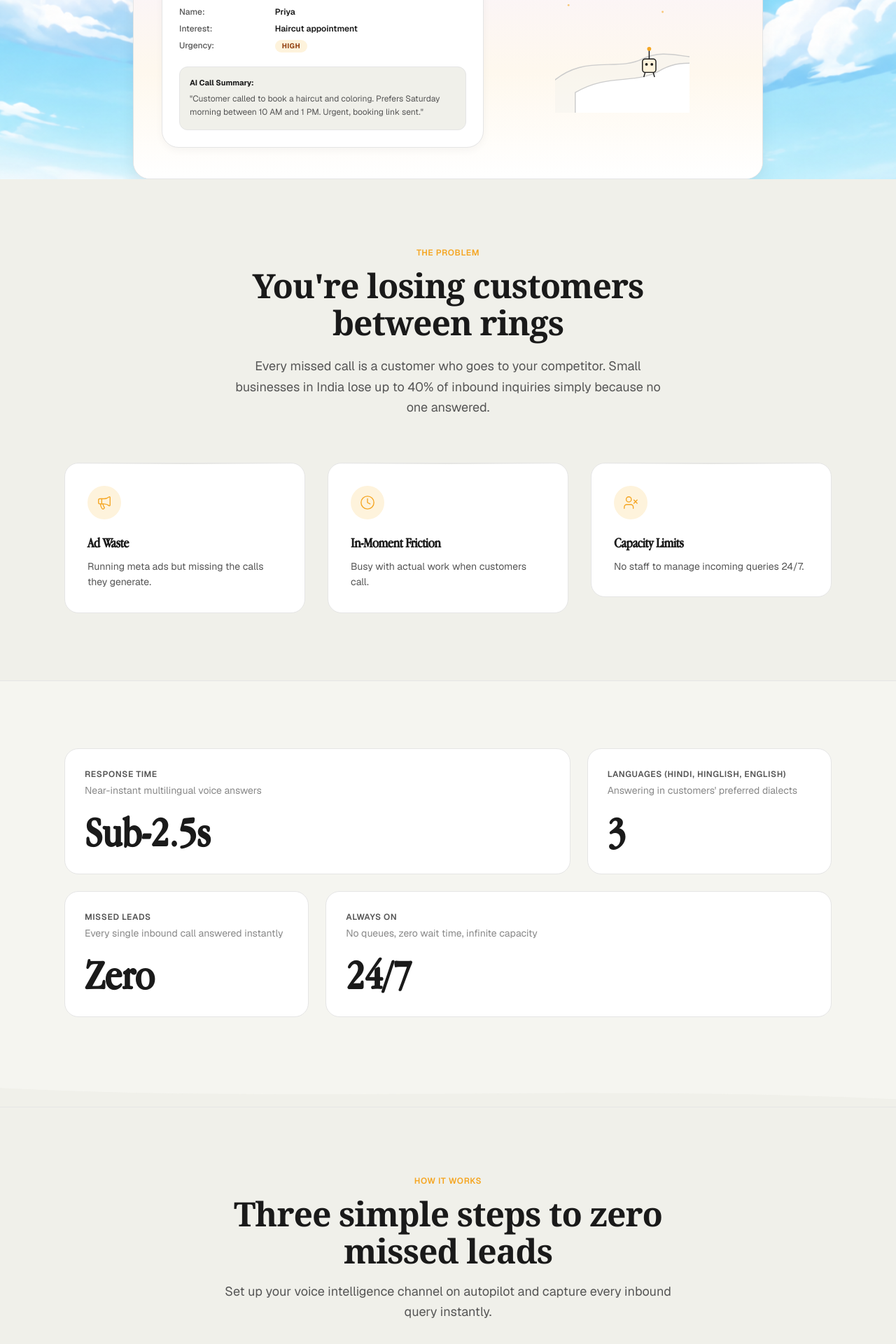
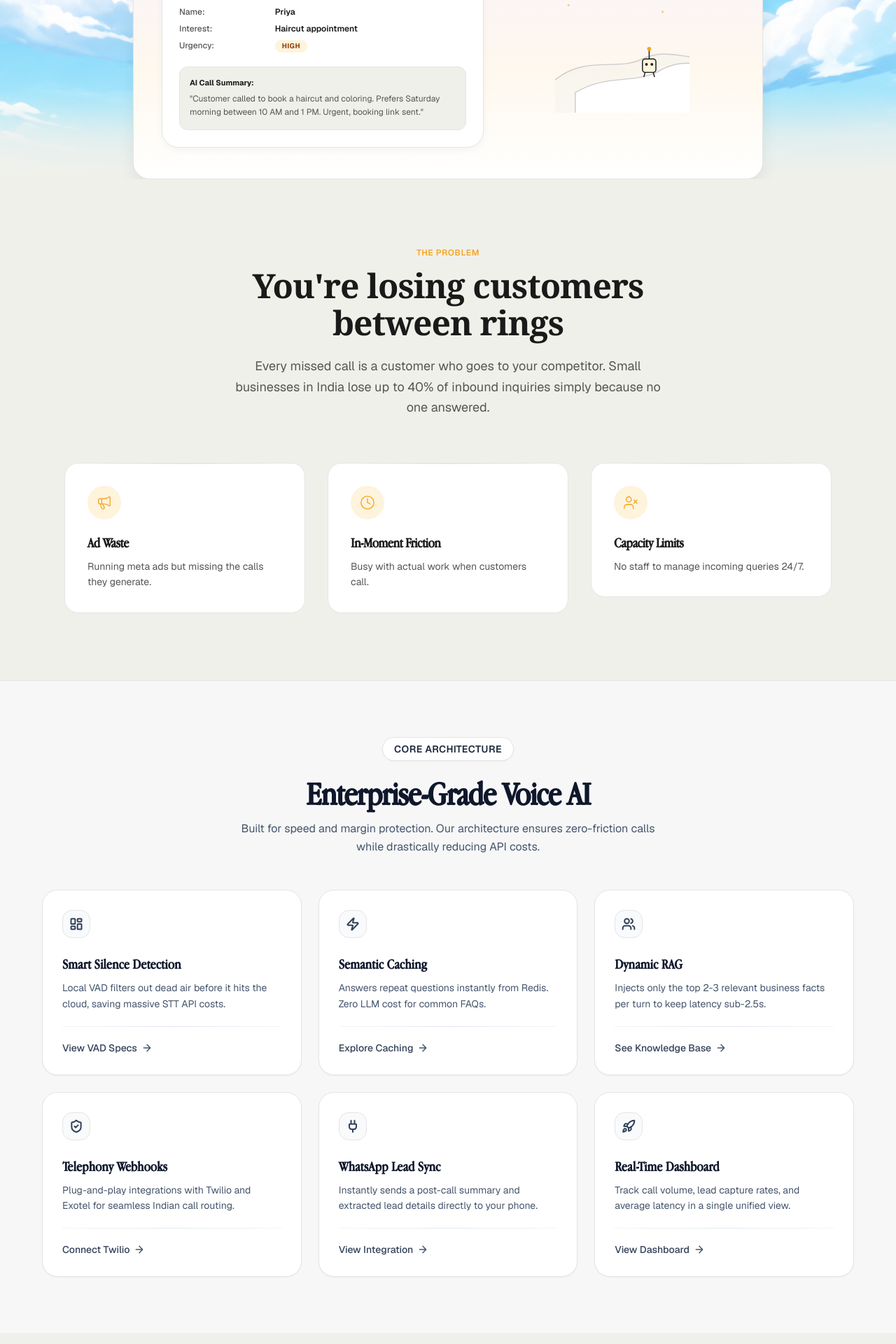
Before and after one commit to dhruvil-codes/saral-ai, a Next.js app: page / in a window 1280 px wide. Shown: the part 840-2760 px from the top of the page at 70% size. Built offline with nearby package versions, Linux system fonts and the light colour scheme.

Commit message:
Render FeatureGrid component in page.tsx

```diff
--- a/app/page.tsx
+++ b/app/page.tsx
@@ -2,7 +2,6 @@
 
 import ScrollObserver from "../components/ScrollObserver";
 import Navbar from "../components/shadcn-space/blocks/navbar-01/navbar";
-import BentoGrid from "../components/kokonutui/bento-grid";
 import {
   StepCallIllustration,
   StepAnswerIllustration,
@@ -10,6 +9,7 @@ import {
 } from "../components/LineArt";
 import ProblemFeatures from "../components/ui/problem-features";
 import { Megaphone, Clock, UserX } from "lucide-react";
+import FeatureGrid from "../components/FeatureGrid";
 import Footer from "../components/Footer";
 
 export default function Home() {
@@ -77,7 +77,7 @@ export default function Home() {
           </p>
 
           {/* Browser Mockup Card */}
-          <div className="w-full max-w-[900px] bg-[var(--color-surface)] border border-[var(--color-border)] rounded-[24px] shadow-[0_12px_24px_rgba(0,0,0,0.06)] overflow-hidden transition-all duration-300">
+          <div className="w-full max-w-[900px] bg-[var(--color-surface)] border border-[var(--color-border)] rounded-[24px] shadow-[0_12px_24px_rgba(0,0,0,0.06)] overflow-hidden transition-all duration-300 relative z-30">
             {/* Browser Chrome Header */}
             <div className="bg-[var(--color-surface-alt)] px-4 py-3 border-b border-[var(--color-border)] flex items-center">
               <div className="flex gap-1.5">
@@ -162,12 +162,15 @@ export default function Home() {
           </div>
 
         </div>
+
+        {/* Soft gradient overlay blending hero sky image into problem section */}
+        <div className="absolute inset-x-0 bottom-0 h-32 bg-gradient-to-b from-transparent via-[var(--color-surface-alt)]/70 to-[var(--color-surface-alt)] pointer-events-none z-0" />
       </section>
 
       {/* 3. Problem Section (bg: --color-surface-alt) */}
       <section id="problem" className="py-16 md:py-24 bg-[var(--color-surface-alt)] border-b border-[var(--color-border)] relative">
         <div className="max-w-[1160px] mx-auto px-4 md:px-8">
-          <div className="text-center max-w-[640px] mx-auto mb-16 reveal">
+          <div className="text-center max-w-[640px] mx-auto mb-16">
             <span className="t-label text-[var(--color-accent)] mb-3 block tracking-widest font-semibold">
               THE PROBLEM
             </span>
@@ -202,111 +205,8 @@ export default function Home() {
         </div>
       </section>
 
-      {/* 4. Stats Bar (bg: --color-bg) */}
-      <section id="stats" className="py-16 md:py-24 bg-[var(--color-bg)]">
-        <div className="max-w-[1160px] mx-auto px-4 md:px-8 reveal">
-          <BentoGrid />
-        </div>
-      </section>
-
-      {/* Wave Divider 3: Transitioning from Stats Bar (--color-bg) to How It Works (--color-surface-alt) */}
-      <div className="w-full bg-[var(--color-bg)]">
-        <svg className="w-full h-8 block" viewBox="0 0 1200 120" preserveAspectRatio="none" fill="none" xmlns="http://www.w3.org/2000/svg">
-          <path d="M0,20 C400,100 800,0 1200,80 L1200,120 L0,120 Z" fill="var(--color-surface-alt)" />
-        </svg>
-      </div>
-
-      {/* 5. How It Works Section (bg: --color-surface-alt, shares transition with Stats Bar) */}
-      <section id="how-it-works" className="py-16 md:py-24 bg-[var(--color-surface-alt)] border-t border-[var(--color-border)]">
-        <div className="max-w-[1160px] mx-auto px-4 md:px-8">
-          <div className="text-center max-w-[640px] mx-auto mb-16 reveal">
-            <span className="t-label text-[var(--color-accent)] mb-3 block">
-              How It Works
-            </span>
-            <h2 className="t-section-heading text-[var(--color-text-primary)] mb-4">
-              Three simple steps to zero missed leads
-            </h2>
-            <p className="t-body-lead text-[var(--color-text-secondary)]">
-              Set up your voice intelligence channel on autopilot and capture every inbound query instantly.
-            </p>
-          </div>
-
-          {/* Steps Horizontal / Vertical Layout */}
-          <div className="grid grid-cols-1 md:grid-cols-3 gap-12 md:gap-8 reveal-stagger relative">
-
-            {/* Step 1 */}
-            <div className="flex flex-col items-center text-center gap-5 relative">
-              <span className="font-display italic text-6xl md:text-7xl text-[var(--color-accent)] font-semibold select-none leading-none">
-                1
-              </span>
-              <div className="p-4 bg-[var(--color-accent-light)] rounded-full text-[var(--color-accent)] flex items-center justify-center">
-                <StepCallIllustration size={40} />
-              </div>
-              <div>
-                <h3 className="text-xl font-bold font-sans text-[var(--color-text-primary)] mb-2">
-                  Customer calls your number
-                </h3>
-                <p className="t-body text-sm text-[var(--color-text-secondary)] px-4 leading-relaxed">
-                  They dial your business number. No confusing IVR paths, no holding queues — the call connects instantly.
-                </p>
-              </div>
-            </div>
-
-            {/* Step 2 */}
-            <div className="flex flex-col items-center text-center gap-5 relative">
-              <span className="font-display italic text-6xl md:text-7xl text-[var(--color-accent)] font-semibold select-none leading-none">
-                2
-              </span>
-              <div className="p-4 bg-[var(--color-accent-light)] rounded-full text-[var(--color-accent)] flex items-center justify-center">
-                <StepAnswerIllustration size={40} />
-              </div>
-              <div>
-                <h3 className="text-xl font-bold font-sans text-[var(--color-text-primary)] mb-2">
-                  Saral AI answers
-                </h3>
-                <p className="t-body text-sm text-[var(--color-text-secondary)] px-4 leading-relaxed">
-                  Our voice agent responds in Hindi, Hinglish, or English, answering queries and qualifying details.
-                </p>
-              </div>
-            </div>
-
-            {/* Step 3 */}
-            <div className="flex flex-col items-center text-center gap-5 relative">
-              <span className="font-display italic text-6xl md:text-7xl text-[var(--color-accent)] font-semibold select-none leading-none">
-                3
-              </span>
-              <div className="p-4 bg-[var(--color-accent-light)] rounded-full text-[var(--color-accent)] flex items-center justify-center">
-                <StepSummaryIllustration size={40} />
-              </div>
-              <div>
-                <h3 className="text-xl font-bold font-sans text-[var(--color-text-primary)] mb-2">
-                  Get a WhatsApp summary
-                </h3>
-                <p className="t-body text-sm text-[var(--color-text-secondary)] px-4 leading-relaxed">
-                  Receive structured lead details, urgency levels, and caller sentiment directly to your phone.
-                </p>
-              </div>
-            </div>
-
-          </div>
-
-          {/* Centered CTA Trigger Block */}
-          <div id="get-started" className="mt-20 text-center reveal">
-            {/* Primary CTA (amber, pill-shaped, 1 per viewport) */}
-            <a
-              href="/login"
-              className="inline-block bg-[var(--color-accent)] hover:bg-[var(--color-accent-hover)] text-[var(--color-text-primary)] font-semibold rounded-full px-8 py-4 shadow-[0_4px_16px_rgba(245,166,35,0.35)] transition-all transform hover:-translate-y-0.5 active:scale-98 text-base cursor-pointer"
-            >
-              Get Started Free
-            </a>
-            <p className="text-xs text-[var(--color-text-muted)] mt-3">
-              No credit card required. Launch your first voice campaign in 15 minutes.
-            </p>
-          </div>
-        </div>
-      </section>
-
-
+      {/* 4. Core Architecture Features Grid */}
+      <FeatureGrid />
 
       {/* 6. Footer */}
       <Footer />
```
